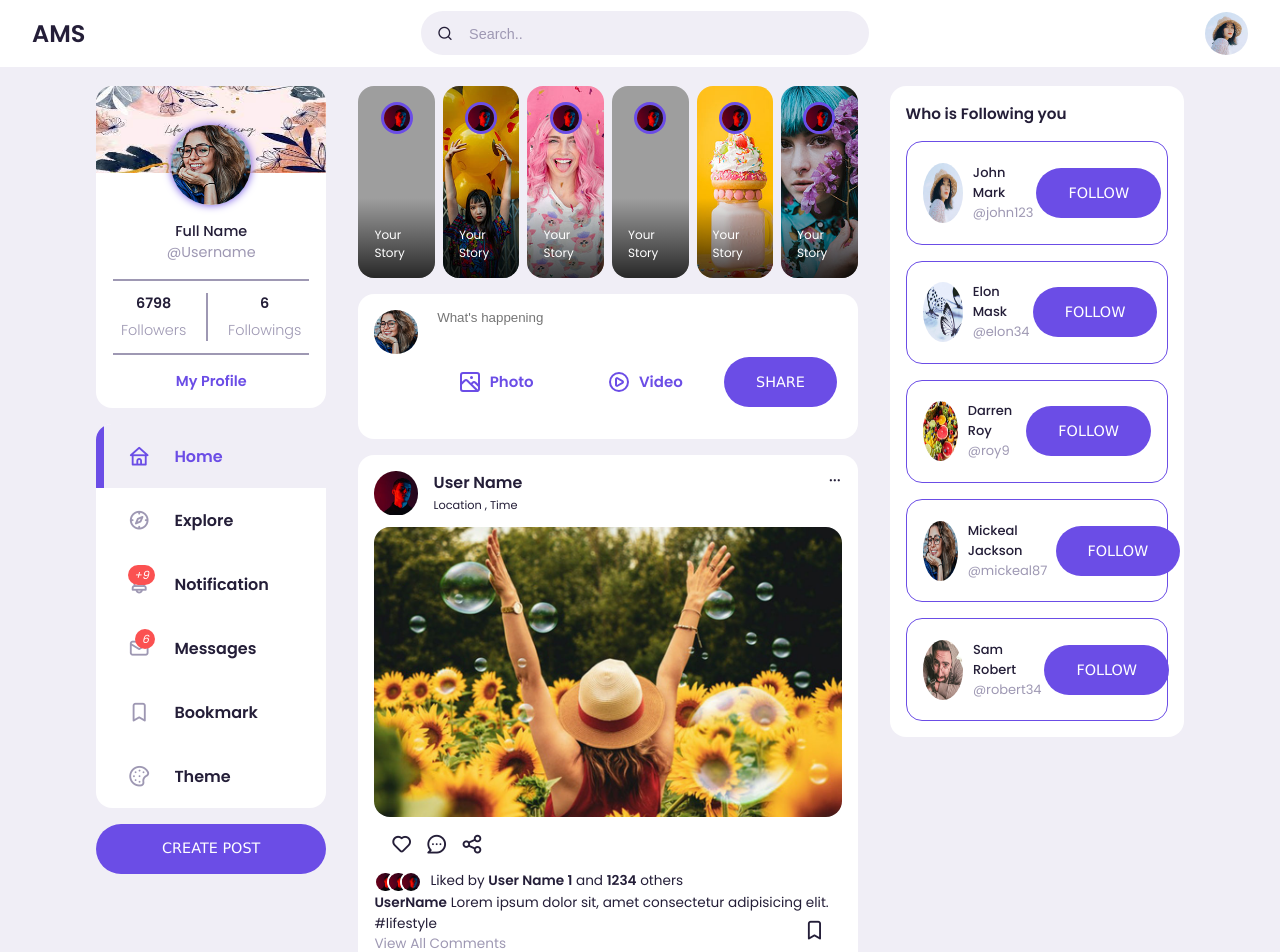
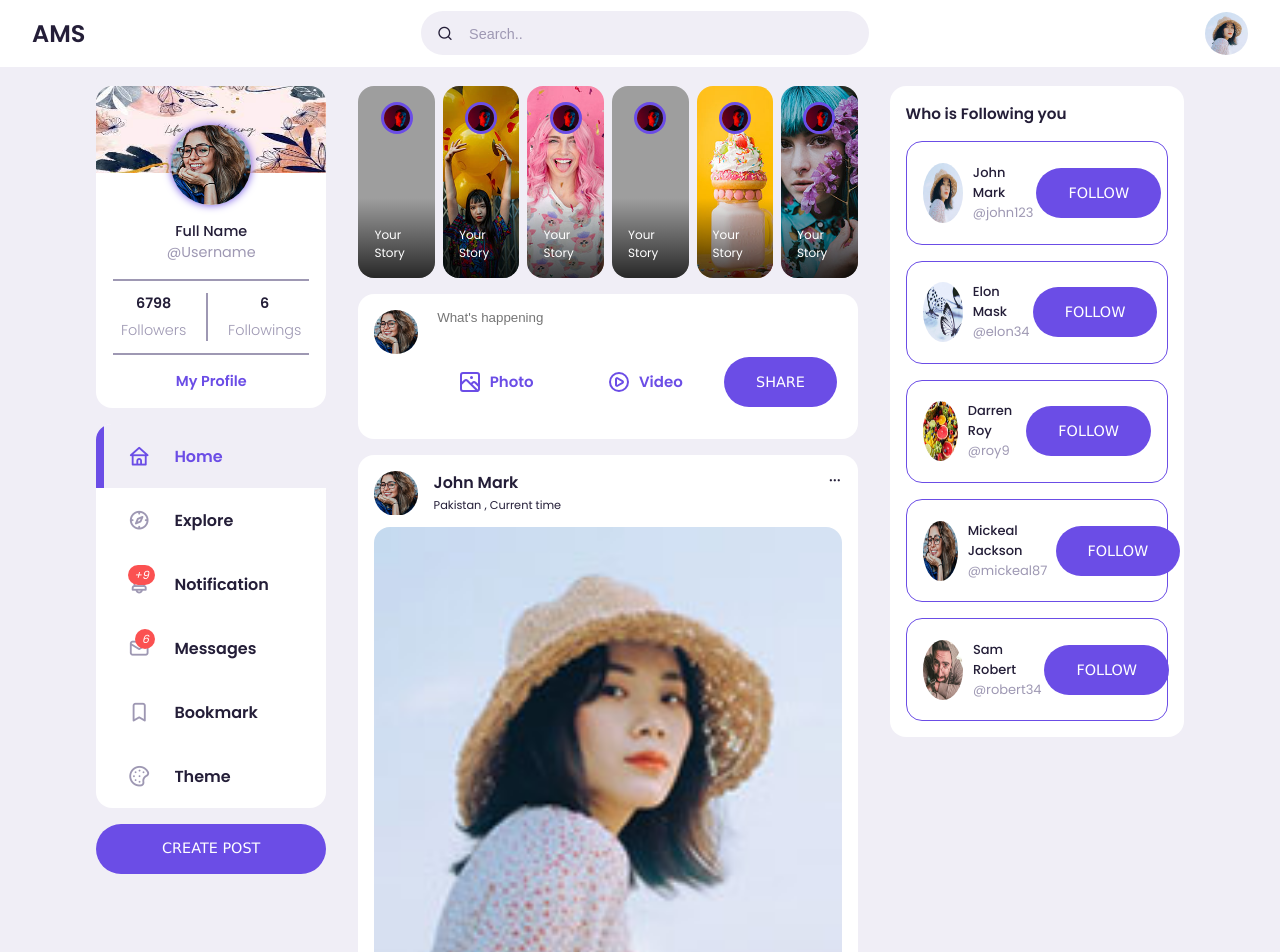
Before and after one commit to muhammadawa242/SWC_semester_project, a React (Vite) app in the folder client/: page /home in a window 1280 px wide. Shown: the top 952 px of the page. Built offline with nearby package versions, Linux system fonts and the light colour scheme; grey boxes are pictures that could not be loaded.

Commit message:
Dynamic POst Card

```diff
--- a/client/src/Components/Middle/Middle.jsx
+++ b/client/src/Components/Middle/Middle.jsx
@@ -3,28 +3,9 @@ import { useState } from 'react'
 import './Middle.css'
 import Picture from '../../assets/profile-8.jpg'
 import PostShare from '../PostShare/PostShare'
-import FeedPic from '../../assets/feed-3.jpg'
+import PostCard from '../PostCard/PostCard'
 
 function Middle() {
-
-    const [showComments, setShowComments] = useState(false);
-    const [newComment, setNewComment] = useState('');
-    const [comments, setComments] = useState([
-      { user: 'User1', text: 'Awesome post!', profileimg:Picture },
-      { user: 'User2', text: 'Nice picture!', profileimg:Picture },
-      // Add more initial comments if needed
-    ]);
-
-    const handleNewCommentChange = (e) => {
-      setNewComment(e.target.value);
-    };
-
-    const addComment = () => {
-      if (newComment.trim() !== '') {
-        setComments([...comments, { user: 'Current User', text: newComment }]);
-        setNewComment('');
-      }
-    };
 
   return (
     <div className="middle">
@@ -72,87 +53,12 @@ function Middle() {
                 <p className="name">Your Story</p>
             </div>
         </div>
-
         {/* POst Share Component */}
         <PostShare />
-
-        {/* ---------------Feed ----------------- */}
         <div className="feeds">
-            <div className="feed">
-                <div className="head">
-                    <div className="user">
-
-                        <div className="profile-photo">
-                            <img src={Picture}/>
-                        </div>
-
-                        <div className="info">
-                            <h3>User Name</h3>
-                            <small>Location , Time</small>
-                        </div>
-                    </div>
-                    <span className='edit'>
-                            <i className='uil uil-ellipsis-h'></i>
-                    </span>
-                </div>
-
-                <div className="photo">
-                    <img src={FeedPic} alt="" />
-                </div>
-
-                <div className="action-buttons">
-                    <div className="interactive-buttons">
-                        <span><i className='uil uil-heart'></i></span>
-                        <span><i className='uil uil-comment-dots'></i></span>
-                        <span><i className='uil uil-share-alt'></i></span>
-                    </div>
-                    <div className="bookmark">
-                        <span><i className="uil uil-bookmark"></i></span>
-                    </div>
-                </div>
-
-                <div className="liked-by">
-                    <span><img src={Picture} /></span>
-                    <span><img src={Picture} /></span>
-                    <span><img src={Picture} /></span>
-                    <p> Liked by <b>User Name 1</b> and <b>1234</b> others </p>
-                </div>
-
-                <div className="caption">
-                    <p><b>UserName</b> Lorem ipsum dolor sit, amet consectetur adipisicing elit. <span className='hash-tag'>#lifestyle</span></p>
-                </div>
-                {/* <div className='comments text-muted' onClick={showComments}>View All Comments</div> */}
-
-                    {showComments && (
-                    <div className="comments-container">
-                    {comments.map((comment, index) => (
-                        <div key={index} className="comment">
-                            <span><img className='profile-photo' src={comment.profileimg} alt="User Image" /></span>
-                            <div className='comment-info'>
-                                <b>{comment.user}</b> {comment.text}
-                            </div>
-                        </div>
-                    ))}
-                    <div className="add-comment">
-                        <img className='profile-photo' src={Picture} alt="Profile" />
-                        <input
-                        type="text"
-                        placeholder="Add a comment..."
-                        value={newComment}
-                        onChange={handleNewCommentChange}
-                        />
-                        <button className='btn btn-primary' onClick={addComment}>Post</button>
-                    </div>
-                    </div>
-                )}
-
-                <div className='comments text-muted' onClick={() => setShowComments(!showComments)}>
-                    {showComments ? 'Hide Comments' : 'View All Comments'}
-                </div>
-
-            </div>
+            {/* PostCard */}
+            <PostCard />
         </div>
-
     </div>
   )
 }
--- /dev/null
+++ b/client/src/Components/PostCard/PostCard.jsx
@@ -0,0 +1,111 @@
+import React from 'react'
+import { useState } from 'react';
+import Picture from '../../assets/profile-8.jpg'
+import FeedPic from '../../assets/feed-3.jpg'
+import { Post } from '../../Data/Post';
+
+const PostCard = () => {
+    const [showComments, setShowComments] = useState(false);
+    const [newComment, setNewComment] = useState('');
+    const [comments, setComments] = useState([
+      { user: 'User1', text: 'Awesome post!', profileimg:Picture },
+      { user: 'User2', text: 'Nice picture!', profileimg:Picture },
+      // Add more initial comments if needed
+    ]);
+
+    const handleNewCommentChange = (e) => {
+      setNewComment(e.target.value);
+    };
+
+    const addComment = () => {
+      if (newComment.trim() !== '') {
+        setComments([...comments, { user: 'Current User', text: newComment }]);
+        setNewComment('');
+      }
+    };
+  return (
+    <div>
+        {Post.map((posts,id)=>{
+            return(
+                <div className="feed">
+                <div className="head">
+                    <div className="user">
+
+                        <div className="profile-photo">
+                            <img src={posts.profilepic}/>
+                        </div>
+
+                        <div className="info">
+                            <h3>{posts.fullname}</h3>
+                            <small>{posts.location} , {posts.Time}</small>
+                        </div>
+                    </div>
+                    <span className='edit'>
+                            <i className='uil uil-ellipsis-h'></i>
+                    </span>
+                </div>
+
+                <div className="photo">
+                    <img src={posts.postImage} alt="" />
+                </div>
+
+                <div className="action-buttons">
+                    <div className="interactive-buttons">
+                        <span><i className='uil uil-heart'></i></span>
+                        <span><i className='uil uil-comment-dots'></i></span>
+                        <span><i className='uil uil-share-alt'></i></span>
+                    </div>
+                    <div className="bookmark">
+                        <span><i className="uil uil-bookmark"></i></span>
+                    </div>
+                </div>
+
+                <div className="liked-by">
+                    <span><img src={Picture} /></span>
+                    <span><img src={Picture} /></span>
+                    <span><img src={Picture} /></span>
+                    <p> Liked by <b>User Name 1</b> and <b>1234</b> others </p>
+                </div>
+
+                <div className="caption">
+                    <p><b>UserName</b> Lorem ipsum dolor sit, amet consectetur adipisicing elit. <span className='hash-tag'>#lifestyle</span></p>
+                </div>
+                {/* <div className='comments text-muted' onClick={showComments}>View All Comments</div> */}
+
+                    {showComments && (
+                    <div className="comments-container">
+                    {comments.map((comment, index) => (
+                        <div key={index} className="comment">
+                            <span><img className='profile-photo' src={comment.profileimg} alt="User Image" /></span>
+                            <div className='comment-info'>
+                                <b>{comment.user}</b> {comment.text}
+                            </div>
+                        </div>
+                    ))}
+                    <div className="add-comment">
+                        <img className='profile-photo' src={Picture} alt="Profile" />
+                        <input
+                        type="text"
+                        placeholder="Add a comment..."
+                        value={newComment}
+                        onChange={handleNewCommentChange}
+                        />
+                        <button className='btn btn-primary' onClick={addComment}>Post</button>
+                    </div>
+                    </div>
+                )}
+
+                <div className='comments text-muted' onClick={() => setShowComments(!showComments)}>
+                    {showComments ? 'Hide Comments' : 'View All Comments'}
+                </div>
+
+            </div>
+            )
+
+        })}
+    </div>
+
+  )
+}
+
+export default PostCard
--- a/client/src/Data/Post.js
+++ b/client/src/Data/Post.js
@@ -3,16 +3,39 @@ import Profile2 from '../assets/profile-2.jpg'
 import Profile3 from '../assets/profile-3.jpg'
 import Profile4 from '../assets/profile-4.jpg'
 import Profile5 from '../assets/profile-5.jpg'
-import Profile6 from '../assets/profile-6.jpg'
-import Profile7 from '../assets/profile-7.jpg'
-import Profile8 from '../assets/profile-8.jpg'
-import Profile9 from '../assets/profile-9.jpg'
-import Profile10 from '../assets/profile-10.jpg'
 
 export const Post = [
-    {fullname:"John Mark", username:"john123", postImage:Profile1 , location:"Pakistan" , Time:"Current time"},
-    {name:"Elon Mask", username:"elon34", img:Profile2 },
-    {name:"Darren Roy", username:"roy9", img:Profile3 },
-    {name:"Mickeal Jackson", username:"mickeal87", img:Profile4 },
-    {name:"Sam Robert", username:"robert34", img:Profile5 },
+    {
+        fullname:"John Mark",
+        profilepic:Profile4,
+        username:"john123",
+        postImage:Profile1 ,
+        location:"Pakistan" ,
+        Time:"Current time",
+        LikedBy: "Sam"
+    },
+    {
+        fullname:"Elon Musk",
+        username:"elon876",
+        profilepic:Profile4,
+        postImage:Profile2 ,
+        location:"Pakistan" ,
+        Time:"Current time",
+        LikedBy:"Sunny"
+    },
+    {
+        fullname:"John Mark",
+        username:"john123",
+        profilepic:Profile4,
+        postImage:Profile3 ,
+        location:"Pakistan" ,
+        Time:"Current time",
+        LikedBy:"Carl"
+    }
+
 ]
+
+// {name:"Elon Mask", username:"elon34", img:Profile2 },
+// {name:"Darren Roy", username:"roy9", img:Profile3 },
+// {name:"Mickeal Jackson", username:"mickeal87", img:Profile4 },
+// {name:"Sam Robert", username:"robert34", img:Profile5 },
```
Also changed, not shown: client/src/Components/PostCard/PostCard.css (added).
